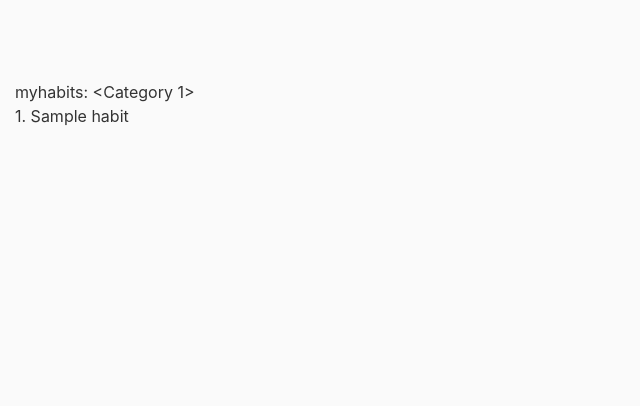
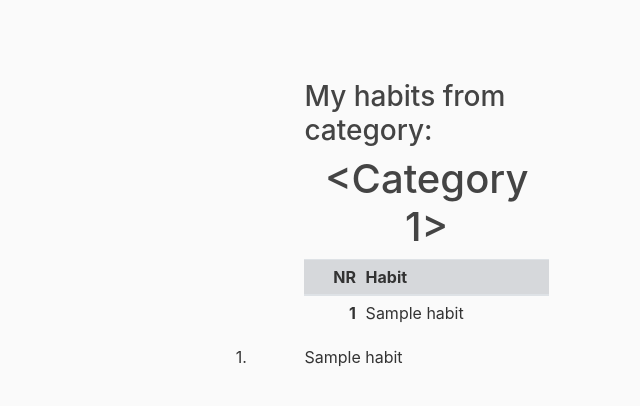
Before and after one commit to songokunr1/Habits, a Flask app: template app/templates/myhabit.html in a window 1280 px wide. Shown: the top 406 px of the page, without its empty margins (0-640 px from the left). Run offline with Flask 2, Linux system fonts and the light colour scheme; tables that the repository leaves empty hold one stand-in row (values such as "Sample post"); the template is opened without the code that fills it: values that come from a table or form of the project are taken from there, most other values are stand-ins (such as "Sample title", 1, 10 or a date in 2020); parts of the project's set-up code (start-up, migrations or seed data) failed here and were passed over; some libraries are stand-ins or nearby versions.

Commit message:
Update myhabit.html

```diff
--- a/app/templates/myhabit.html
+++ b/app/templates/myhabit.html
@@ -1,10 +1,55 @@
 {% extends "layout.html" %}
 {% block content %}
 
-<div>
-    myhabits: {{category}}
+
+<div class="container">
+    <div class="row ">
+        <div class="col-6 col-md-4"></div>
+        <div class="col-6 col-md-4">        <h3>
+            My habits from category:</h3> <h1 class="text-center">{{category}}</h1>
+        </div>
+
+        <div class="col-6 col-md-4"></div>
+    </div>
+
+    <div class="row ">
+        <div class="col-6 col-md-4"></div>
+        <div class="col-6 col-md-4">
+
+        <table class="table table-sm">
+            <thead class="table-secondary">
+            <tr>
+                <th scope="col">
+                    <div class="text-right">NR</div>
+                </th>
+                <th scope="col">Habit</th>
+            </tr>
+            </thead>
+
+            <tbody>
+            {% for habit in myhabits %}
+            <tr>
+                <th scope="row">
+                    <div class="text-right">{{loop.index}}</div>
+                </th>
+                <td>{{habit.name}}</td>
+            </tr>
+            {% endfor %}
+            </tbody>
+        </table>
+    </div>
+        <div class="col-6 col-md-4"></div>
+    </div>
+
+
     {% for habit in myhabits %}
-    <div> {{loop.index}}. {{habit.name}} <div>
+    <div class="row">
+        <div class="col-6 col-md-3"></div>
+        <div class="col-6 col-md-1">                 {{loop.index}}. </div>
+        <div class="col-6 col-md-8">{{habit.name}}</div>
+    </div>
     {% endfor %}
+
+
 </div>
 {% endblock content %}
```
